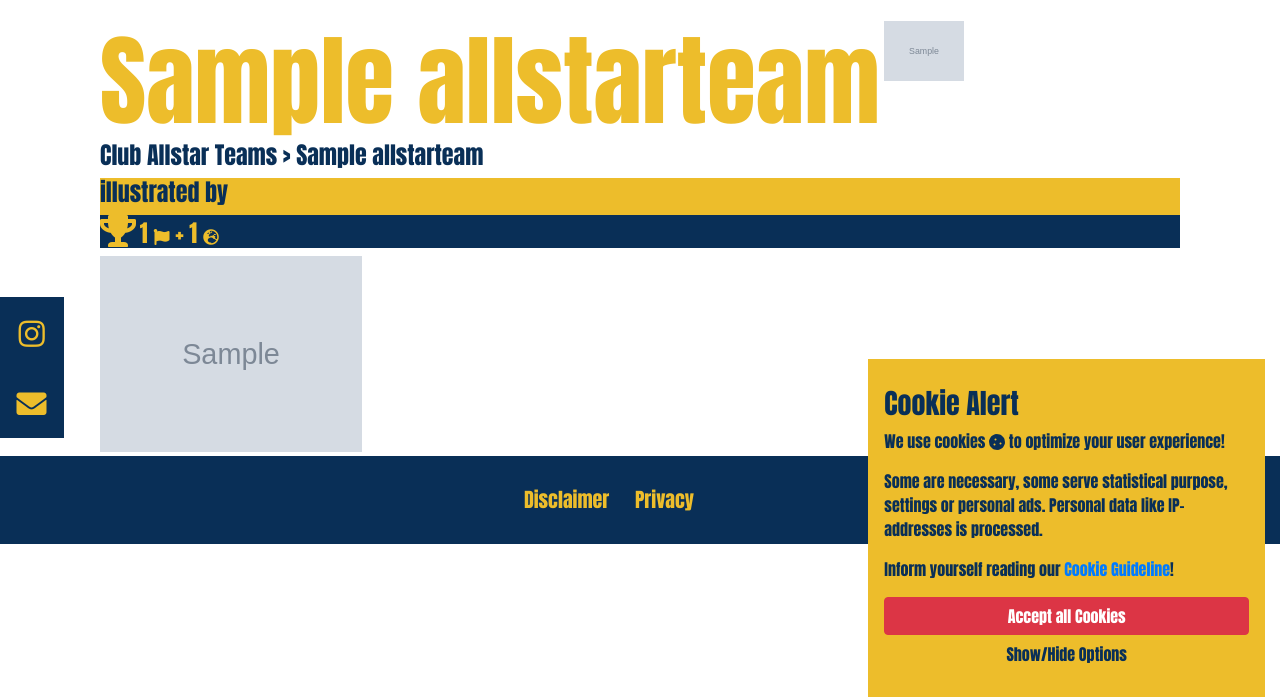
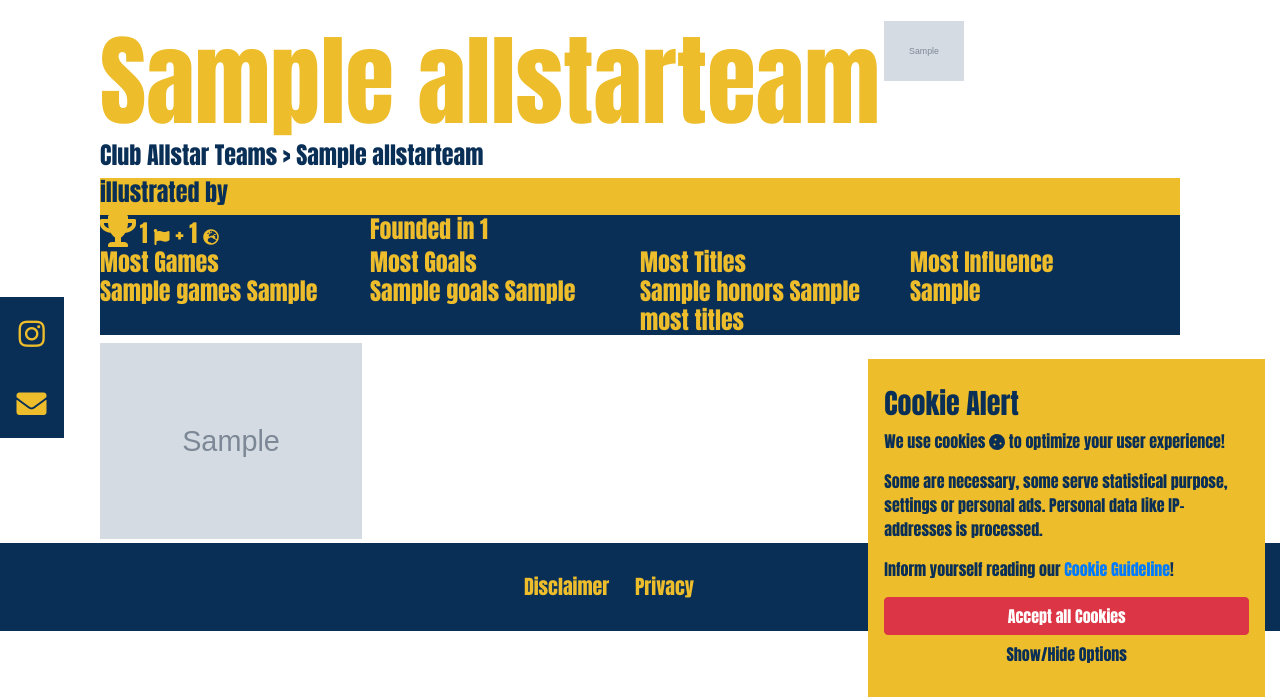
Before and after one commit to S73FF3N/acrosscalcio, a Django app: template allstar_teams/templates/allstar_team_detail.html in a window 1280 px wide. Shown: the part 103-800 px from the top of the page. Run offline with Django 3.2, Linux system fonts and the light colour scheme; tables that the repository leaves empty hold one stand-in row (values such as "Sample post"); the template is opened without the code that fills it: values that come from a table or form of the project are taken from there, most other values are stand-ins (such as "Sample title", 1, 10 or a date in 2020); grey boxes marked "Sample" are stand-in pictures; some libraries are stand-ins or nearby versions.

Commit message:
most games, goals, titles and influence added to team

```diff
--- a/allstar_teams/models.py
+++ b/allstar_teams/models.py
@@ -1,4 +1,5 @@
 import datetime
+import operator
 
 from django.db import models
 from django.urls import reverse
@@ -57,6 +58,30 @@ class AllstarTeam(models.Model):
 
     def honorable_mentions(self):
         return self.player_set.filter(available=True, illustration='')
+
+    def most_titles(self):
+        return self.player_set.order_by('-honors')[0]
+
+    def most_games(self):
+        return self.player_set.order_by('-games')[0]
+
+    def most_goals(self):
+        return self.player_set.order_by('-goals')[0]
+
+    def calculate_importance_normalized(self):
+        club_players = Player.objects.filter(team=self)
+        importance_list = []
+        for p in club_players:
+            importance_list.append(p.calculate_importance())
+        max_club_importance = max(importance_list)
+        normalized_importance_dict = {}
+        for p in club_players:
+            try:
+                normalized_importance_dict[p.person.name] = "{:.2f}".format(p.calculate_importance() * (10 / max_club_importance))
+            except:
+                normalized_importance_dict[p.person.name] = "{:.2f}".format(0)
+        max_importance = max(normalized_importance_dict.items(), key=operator.itemgetter(1))[0]
+        return max_importance
 
     def __str__(self):
         return self.name
@@ -127,7 +152,6 @@ class Player(models.Model):
             importance = ((contribution * self.honors) / years_for_club) * (club_age / club_titles)
         except:
             importance = 0
-        #importance = "{:.2f}".format(((contribution * self.honors) / years_for_club) * (club_age / club_titles))
         return importance
 
     def calculate_importance_normalized(self):
--- a/allstar_teams/templates/allstar_team_detail.html
+++ b/allstar_teams/templates/allstar_team_detail.html
@@ -52,13 +52,58 @@
             </div>
         </div>
         <div class="row no-gutters">
-            <div class="col-12 logo-info text-left">
+            <div class="col-xl-3 col-lg-3 col-md-4 col-sm-6 col-12 logo-info text-left">
                 <span>
                     <i style="display:inline;" title="honors" class="fas fa-trophy fa-2x fa-fw"></i>
                     <h4  title="national honors" style="display:inline;">{{ team.national_honors }}</h4>
                     <i title="national honors" class="fas fa-flag fa-fw"></i>
                     <h4  title="international honors" style="display:inline;">+ {{ team.international_honors }}</h4>
                     <i title="international honors" class="fas fa-globe-europe fa-fw"></i>
+                </span>
+            </div>
+            <div class="col-sm-9 col-12 logo-info text-left">
+                <span>
+                    <h4 style="display:inline;">Founded in {{ team.founded_in }}</h4>
+                </span>
+            </div>
+            <div class="col-xl-3 col-lg-3 col-md-4 col-sm-6 col-12 logo-info text-left">
+                <span>
+                    <h4 style="display:inline;">Most Games</h4>
+                </span>
+            </div>
+            <div class="col-xl-3 col-lg-3 col-md-4 col-sm-6 col-12 logo-info text-left">
+                <span>
+                    <h4 style="display:inline;">Most Goals</h4>
+                </span>
+            </div>
+            <div class="col-xl-3 col-lg-3 col-md-4 col-sm-6 col-12 logo-info text-left">
+                <span>
+                    <h4 style="display:inline;">Most Titles</h4>
+                </span>
+            </div>
+            <div class="col-xl-3 col-lg-3 col-md-4 col-sm-6 col-12 logo-info text-left">
+                <span>
+                    <h4 style="display:inline;">Most Influence</h4>
+                </span>
+            </div>
+            <div class="col-xl-3 col-lg-3 col-md-4 col-sm-6 col-12 logo-info text-left">
+                <span>
+                    <h4 style="display:inline;">{{ most_games.games }} {{ most_games }}</h4>
+                </span>
+            </div>
+            <div class="col-xl-3 col-lg-3 col-md-4 col-sm-6 col-12 logo-info text-left">
+                <span>
+                    <h4 style="display:inline;">{{ most_goals.goals }} {{ most_goals }}</h4>
+                </span>
+            </div>
+            <div class="col-xl-3 col-lg-3 col-md-4 col-sm-6 col-12 logo-info text-left">
+                <span>
+                    <h4 style="display:inline;">{{ most_titles.honors }} {{ most_titles }}</h4>
+                </span>
+            </div>
+            <div class="col-xl-3 col-lg-3 col-md-4 col-sm-6 col-12 logo-info text-left">
+                <span>
+                    <h4 style="display:inline;">{{ most_influence }}</h4>
                 </span>
             </div>
         </div>
--- a/allstar_teams/views.py
+++ b/allstar_teams/views.py
@@ -20,7 +20,11 @@ class AllstarTeamView(ListView):
 
 def allstar_team_detail(request, id, slug):
     team = get_object_or_404(AllstarTeam, id=id, slug=slug)
-    return render(request, 'allstar_team_detail.html', {'team': team})
+    most_goals = team.most_goals()
+    most_games = team.most_games()
+    most_titles = team.most_titles()
+    most_influence = team.calculate_importance_normalized()
+    return render(request, 'allstar_team_detail.html', {'team': team, 'most_titles': most_titles, 'most_games': most_games, 'most_goals': most_goals, 'most_influence': most_influence })
 
 def allstar_player_detail(request, id, slug):
     player = get_object_or_404(Player, id=id, slug=slug)
```
